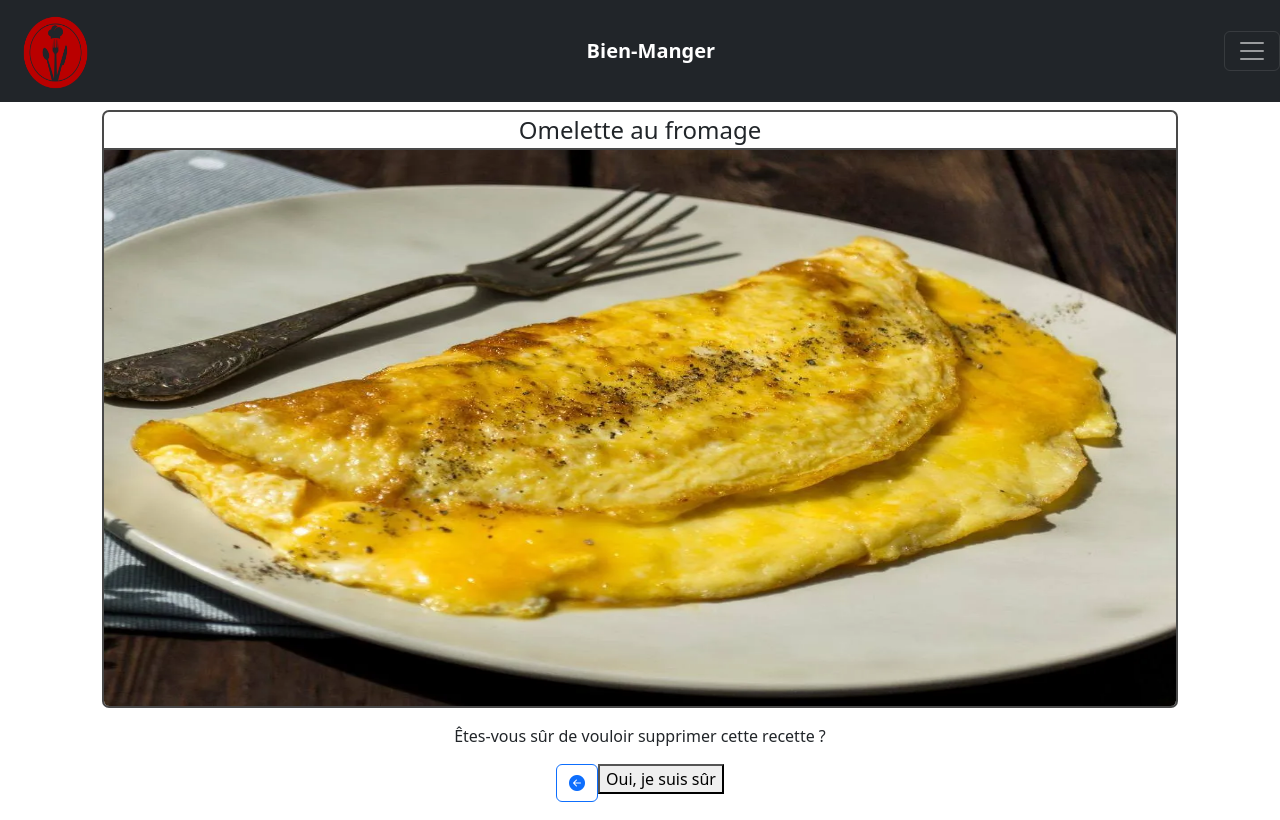
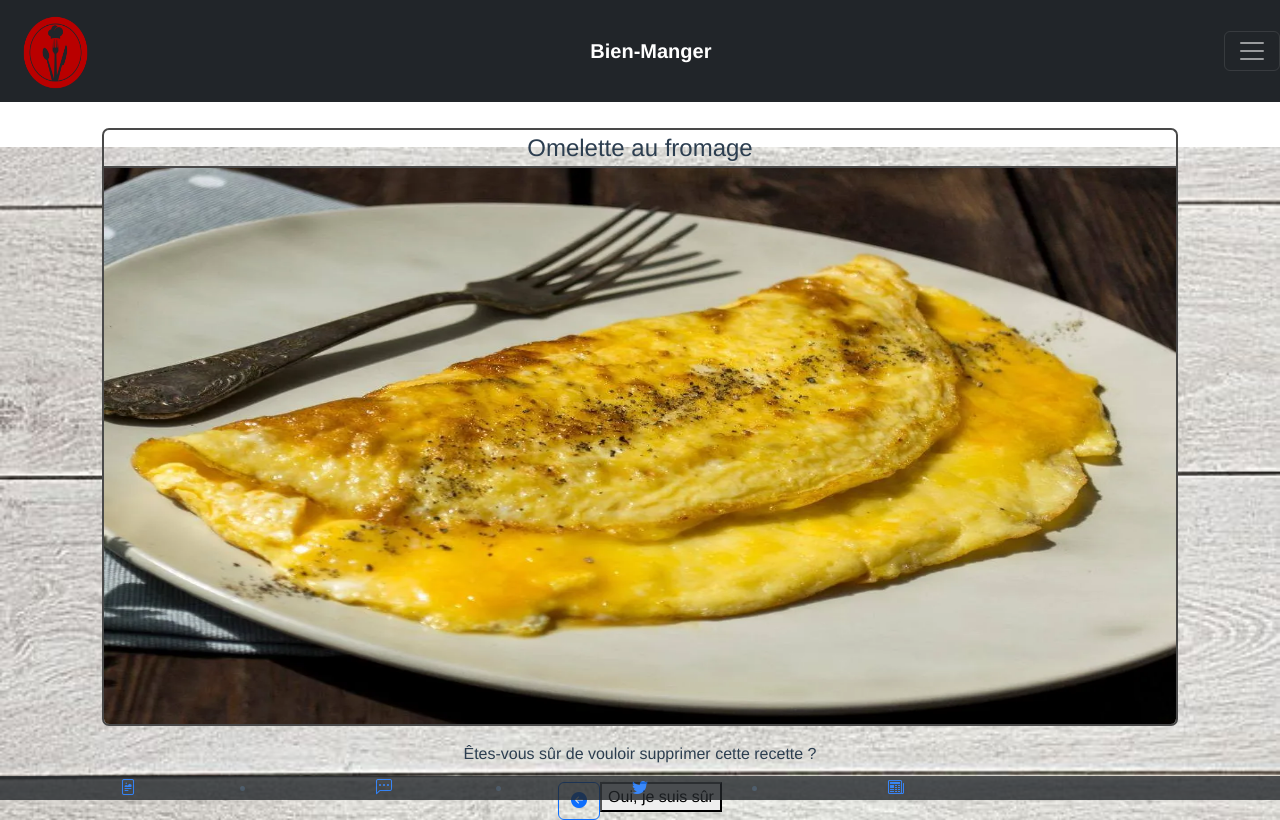
Before and after one commit to Kennt49/BienManger_v2, a Vue app: page /supprimer in a window 1280 px wide. Built offline with nearby package versions, Linux system fonts and the light colour scheme.

Commit message:
modif d'erwan

```diff
--- a/public/style.css
+++ b/public/style.css
@@ -72,7 +72,7 @@ input {
 
 .styleblock-radius {
     height: auto;
-    margin: 5%;
+    margin: 0 5% 5% 5%;
     border-radius: 5%;
 }
 
@@ -147,6 +147,7 @@ input {
         display: grid;
         grid-template-columns: 1fr 1fr 1fr 1fr;
         grid-template-rows: auto auto;
+        padding: 1em;
     }
 }
 
--- a/src/App.vue
+++ b/src/App.vue
@@ -1,12 +1,19 @@
 <template>
-  <nav>
-
-    <router-link to="/supprimer">Supprimer</router-link>
-  </nav>
-  <router-view />
+  <VignetteNavbar></VignetteNavbar>
+  <router-view class="back-img-cover" />
+  <VignetteEndBar />
 </template>
 <script>
+import VignetteNavbar from '@/components/VignetteNavbar'
+import VignetteEndBar from '@/components/VignetteEndBar'
 
+export default {
+  name: 'App',
+  components: {
+    VignetteNavbar,
+    VignetteEndBar
+  }
+}
 
 </script>
 
--- a/src/components/VignetteNavbar.vue
+++ b/src/components/VignetteNavbar.vue
@@ -1,5 +1,5 @@
 <template>
-    <nav class="navbar navbar-dark bg-dark fixed-top container-fluid">
+    <nav class="navbar navbar-dark bg-dark sticky-top container-fluid">
         <img class="logo_nav div_logo" src="/Logo_bien-manger.png" alt="" />
         <a class="navbar-brand">Bien-Manger</a>
         <button class="navbar-toggler" type="button" data-bs-toggle="offcanvas" data-bs-target="#offcanvasDarkNavbar"
@@ -23,6 +23,7 @@
                     <li class="nav-item"><a class="nav-link" @click="add">Ajouter une recette</a></li>
                     <li class="nav-item"><a class="nav-link" @click="vers">Retour</a></li>
                     <li class="nav-item"><a class="nav-link" @click="modify">Modifier la recette</a></li>
+                    <li class="nav-item"><a class="nav-link" @click="erase">Supprimer la recette</a></li>
                 </ul>
             </div>
         </div>
@@ -47,6 +48,9 @@ export default {
         },
         add() {
             this.$router.push("/recette");
+        },
+        erase() {
+            this.$router.push("/supprimer");
         }
     }
 }
--- a/src/views/RecetteUniqView.vue
+++ b/src/views/RecetteUniqView.vue
@@ -1,7 +1,6 @@
 <template>
 
-    <body class="back-img-cover">
-        <VignetteNavbar></VignetteNavbar>
+    <main class="back-img-cover">
         <div>
             <h1>
                 <textarea :readonly="readOnly" class="bold back-hidden text-align-center text-capitalize"
@@ -41,19 +40,14 @@
                 </ul>
             </div>
         </div>
-        <VignetteEndBar></VignetteEndBar>
-    </body>
+    </main>
 </template>
 
 <script>
-import VignetteNavbar from '@/components/VignetteNavbar'
-import VignetteEndBar from '@/components/VignetteEndBar'
 
 export default {
     name: 'RecetteUniqView',
     components: {
-        VignetteNavbar,
-        VignetteEndBar
     },
     computed: {
         etapes() {
--- a/src/views/SupprimerView.vue
+++ b/src/views/SupprimerView.vue
@@ -1,8 +1,6 @@
 <template>
 
-    <body class="back">
-
-        <VignetteNavbar />
+    <main class="back">
 
         <div class="recette-supr">
             <div class="tab-recette">
@@ -27,15 +25,13 @@
                 <button type="button" class="">Oui, je suis sûr</button>
             </div>
         </div>
-    </body>
+    </main>
 </template>
 
 <script>
-import VignetteNavbar from "@/components/VignetteNavbar"
 export default {
     name: 'suprimerView',
     components: {
-        VignetteNavbar
     }
 }
 </script>
--- a/src/views/retourDataView.vue
+++ b/src/views/retourDataView.vue
@@ -1,28 +1,21 @@
 <template>
 
-    <body class="back-img-cover">
-        <VignetteNavbar></VignetteNavbar>
+    <main>
         <div class="gridblock">
-            <div class="backblock-color styleblock-radius text-capitalize opacity8" v-for="(recette, index) in recettes"
-                :key="index">
+            <div class="backblock-color styleblock-radius opacity8" v-for="(recette, index) in recettes" :key="index">
                 <VignetteRecette :saisons="saisons" :plats="plats" :recette="recette" v-on:click="voir" />
             </div>
         </div>
-        <VignetteEndBar></VignetteEndBar>
-    </body>
+    </main>
 </template>
 
 <script>
 import VignetteRecette from '@/components/VignetteRecette'
-import VignetteNavbar from '@/components/VignetteNavbar'
-import VignetteEndBar from '@/components/VignetteEndBar'
 
 export default {
     name: 'retourDataView',
     components: {
         VignetteRecette,
-        VignetteNavbar,
-        VignetteEndBar
     },
     computed: {
         saisons() {
```
